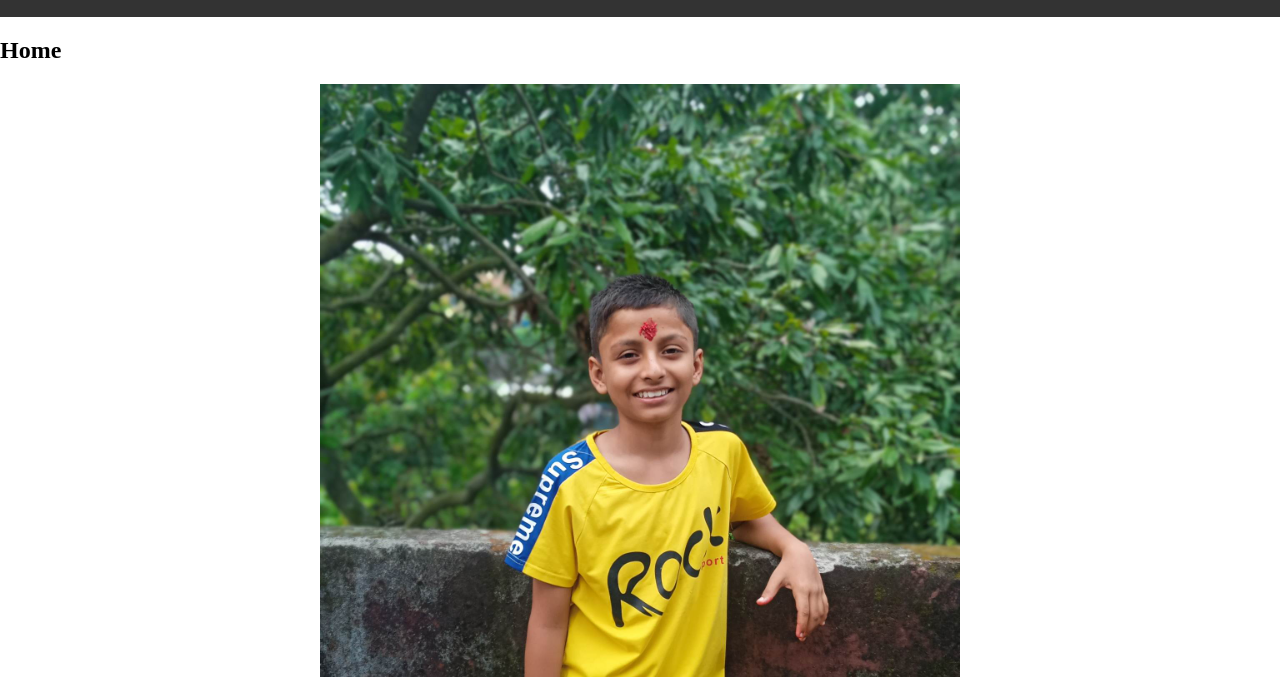
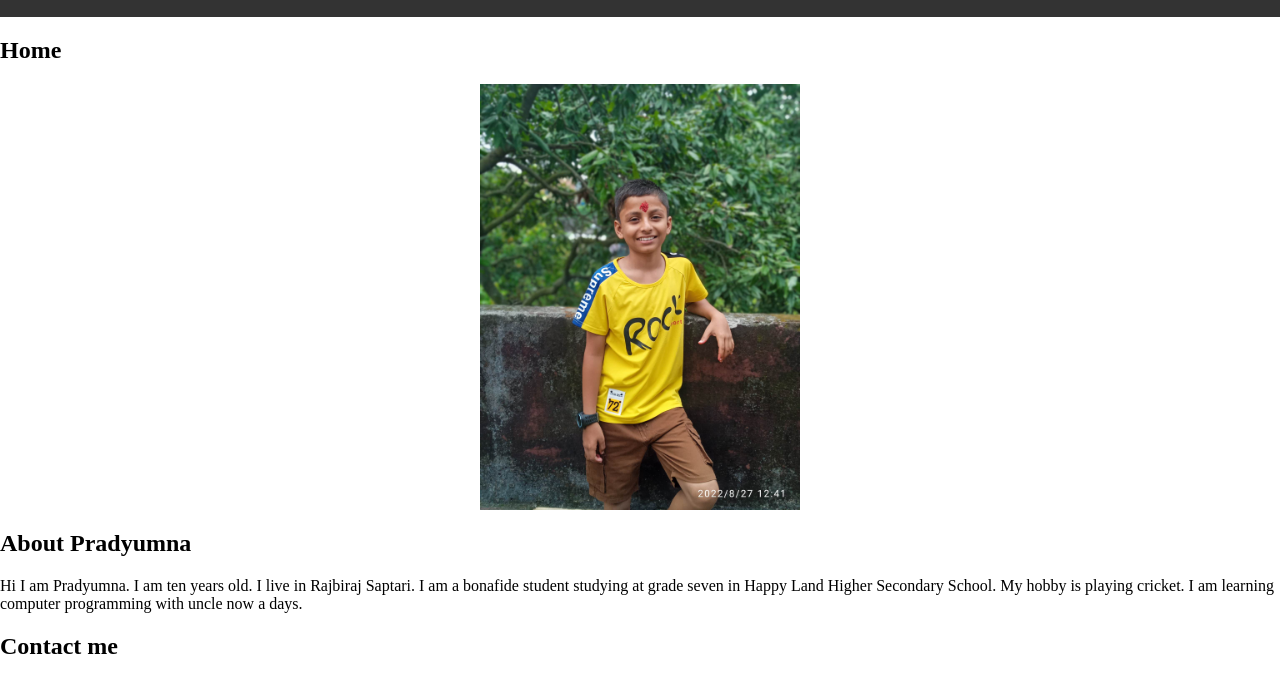
Before and after one commit to ShivaPrasadAcharya/websiteofpradhyumna.git.io, a plain HTML site: page index.html in a window 1280 px wide. Shown: the part 60-737 px from the top of the page. Drawn offline with Linux system fonts and the light colour scheme.

Commit message:
Update index.html

```diff
--- a/index.html
+++ b/index.html
@@ -41,8 +41,8 @@
     img {
   display: block;
   margin: 0 auto;
-  max-width: 50%;
-  height: 50%;
+  max-width: 25%;
+  height: 25%;
 }
   </style>
   <body>
```
